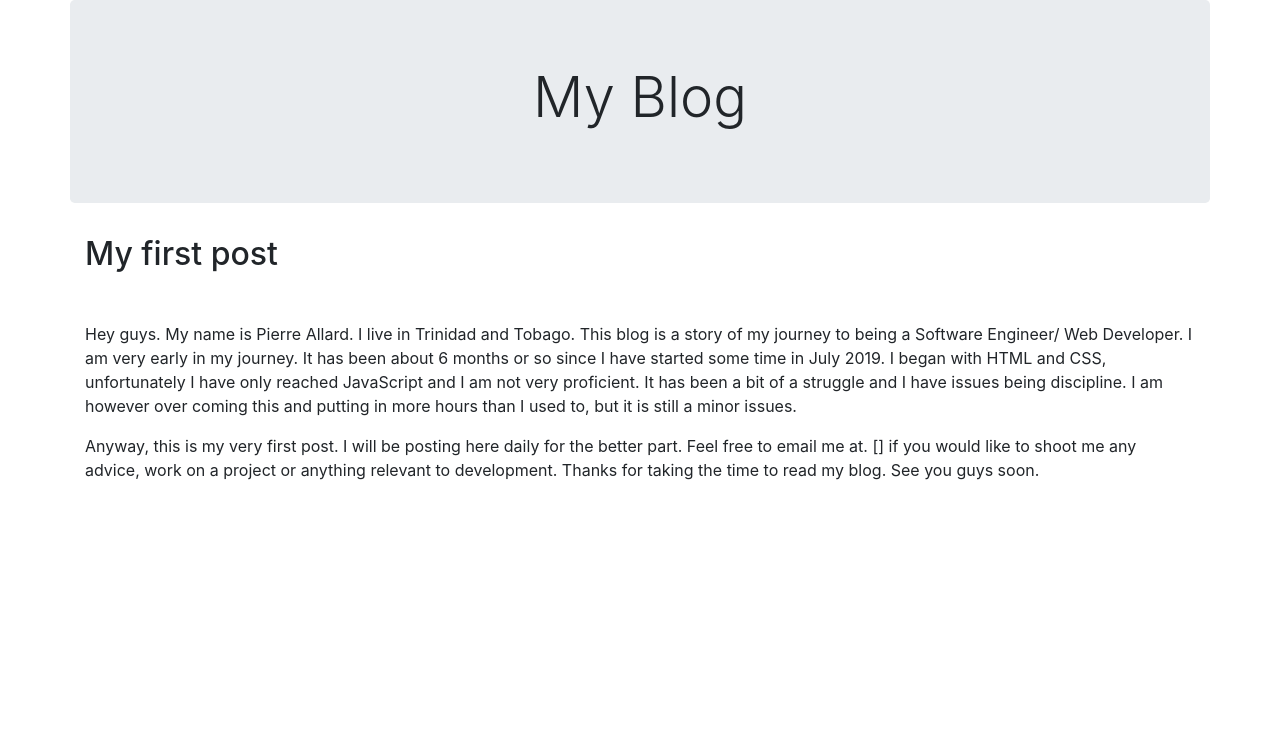
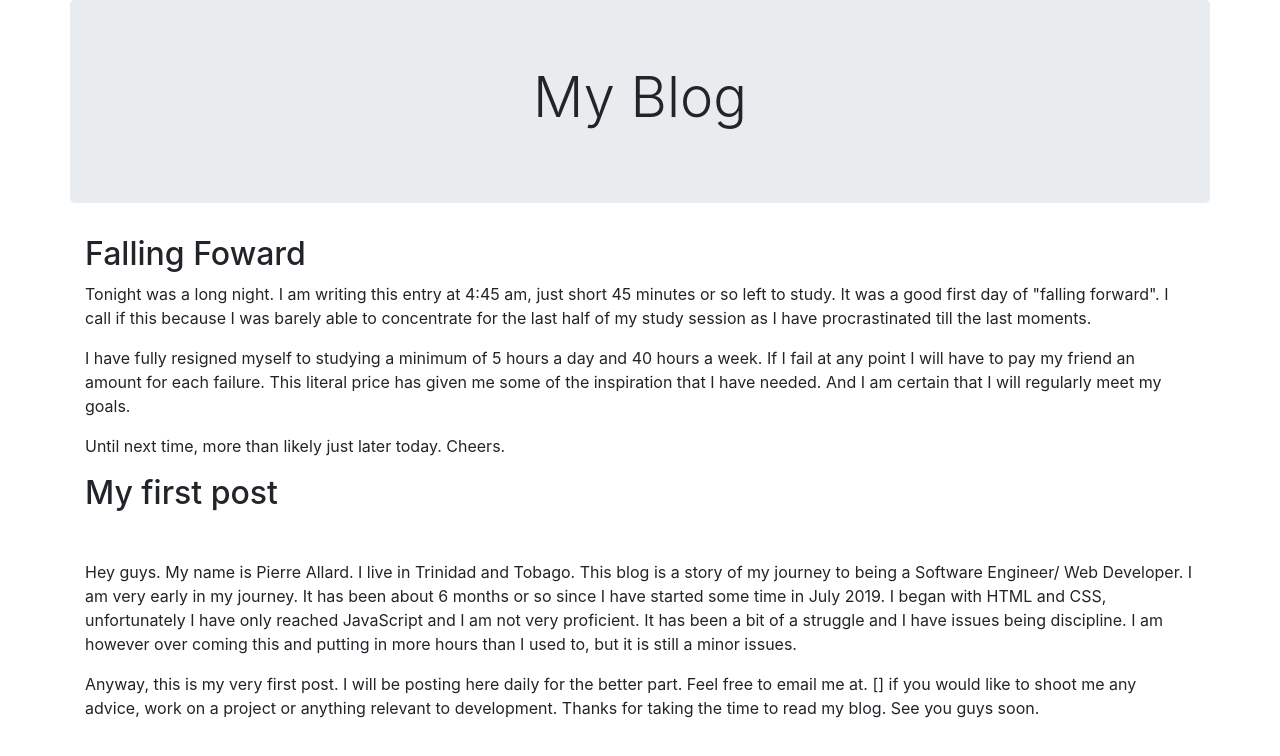
Before and after one commit to RondellAllard/My-Portfolio, a plain HTML site: page blog.html in a window 1280 px wide. Drawn offline with Linux system fonts and the light colour scheme.

Commit message:
This is my updated blog.

```diff
--- a/blog.html
+++ b/blog.html
@@ -16,6 +16,27 @@
       <h1 class="display-4">My Blog</h1>
     </header>
     <section class="container">
+      <div>
+        <h2>Falling Foward</h2>
+        <p>
+          Tonight was a long night. I am writing this entry at 4:45 am, just
+          short 45 minutes or so left to study. It was a good first day of
+          "falling forward". I call if this because I was barely able to
+          concentrate for the last half of my study session as I have
+          procrastinated till the last moments.
+        </p>
+
+        <p>
+          I have fully resigned myself to studying a minimum of 5 hours a day
+          and 40 hours a week. If I fail at any point I will have to pay my
+          friend an amount for each failure. This literal price has given me
+          some of the inspiration that I have needed. And I am certain that I
+          will regularly meet my goals.
+        </p>
+        <p>
+          Until next time, more than likely just later today. Cheers.
+        </p>
+      </div>
       <div>
         <h2 class="mb-5">My first post</h2>
         <p>
```
